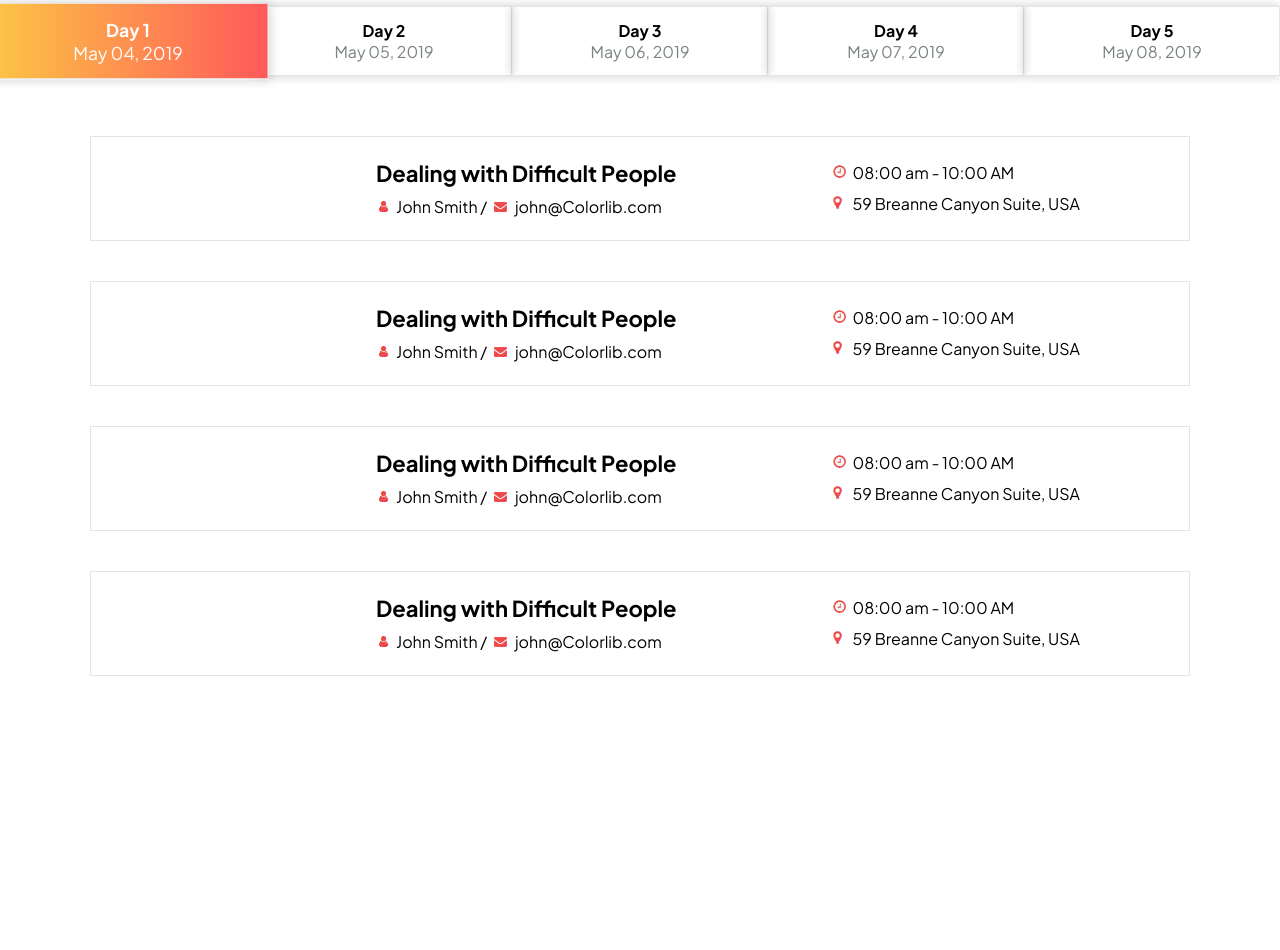
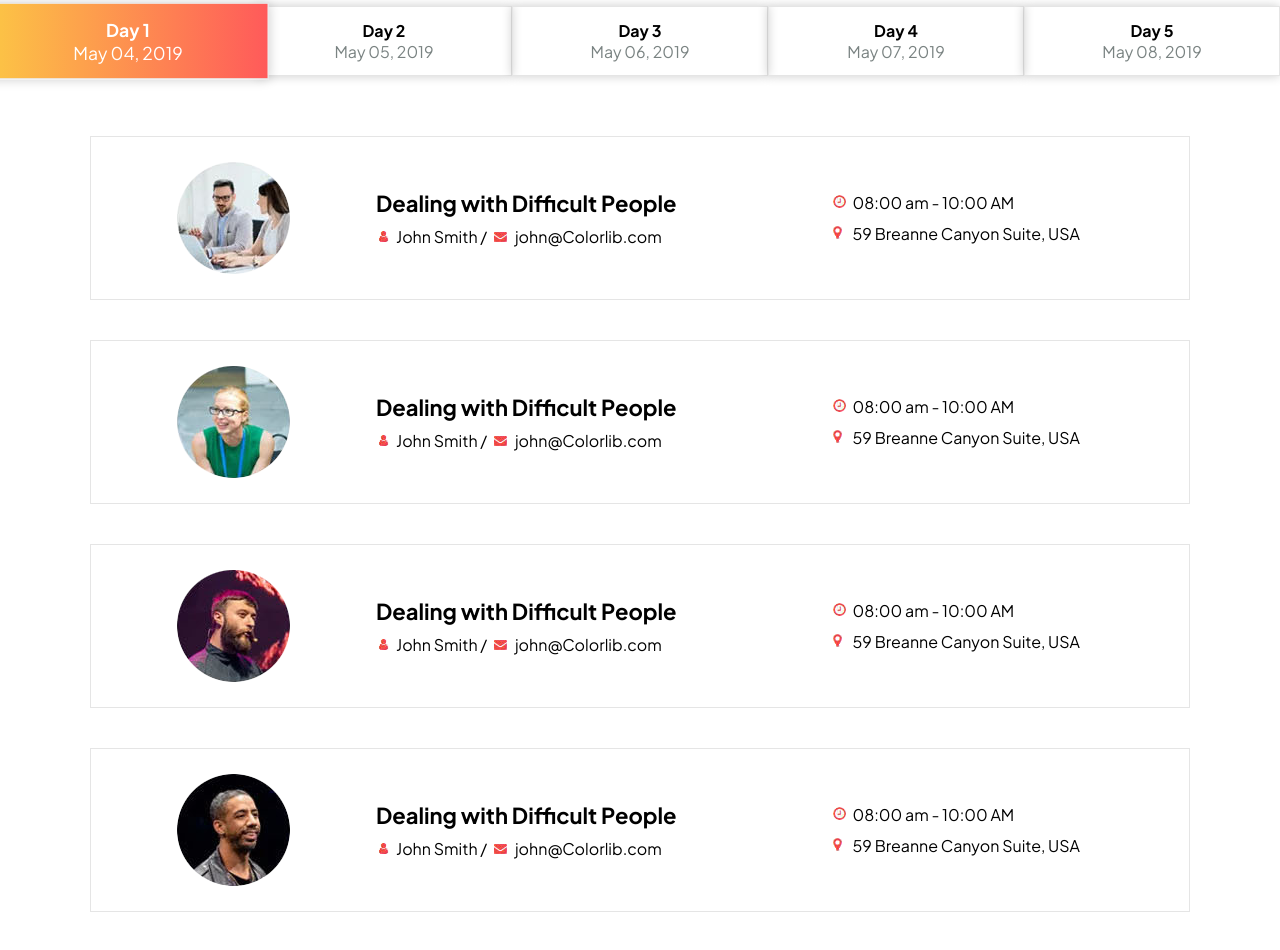
Before and after one commit to i-am-yay-code/conferenceLanding, a plain HTML site: page index.html in a window 1280 px wide. Shown: the part 2820-3770 px from the top of the page. Before the commit the page ends 3536 px from the top, so only its background shows below. Drawn offline with Linux system fonts and the light colour scheme; files whose address does not match are found by name.

Commit message:
index.html updated

```diff
--- a/index.html
+++ b/index.html
@@ -184,7 +184,7 @@
         <div class="module4__lectures">
             <div class="module4_lecture">
                 <div class="module4__picture module4__picture1">
-                    <img src="/project/img/avatar1.png" alt="">
+                    <img src="img/avatar1.png" alt="">
                 </div>
                 <div class="module4__main module4__main1">
                     <div class="lecture">Dealing with Difficult People</div>
@@ -201,7 +201,7 @@
             </div>
             <div class="module4_lecture">
                 <div class="module4__picture module4__picture1">
-                    <img src="/project/img/avatar2.png" alt="">
+                    <img src="/img/avatar2.png" alt="">
                 </div>
                 <div class="module4__main module4__main1">
                     <div class="lecture">Dealing with Difficult People</div>
@@ -218,7 +218,7 @@
             </div>
             <div class="module4_lecture">
                 <div class="module4__picture module4__picture1">
-                    <img src="/project/img/avatar3.png" alt="">
+                    <img src="/img/avatar3.png" alt="">
                 </div>
                 <div class="module4__main module4__main1">
                     <div class="lecture">Dealing with Difficult People</div>
@@ -235,7 +235,7 @@
             </div>
             <div class="module4_lecture">
                 <div class="module4__picture module4__picture1">
-                    <img src="/project/img/avatar4.png" alt="">
+                    <img src="/img/avatar4.png" alt="">
                 </div>
                 <div class="module4__main module4__main1">
                     <div class="lecture">Dealing with Difficult People</div>
```
